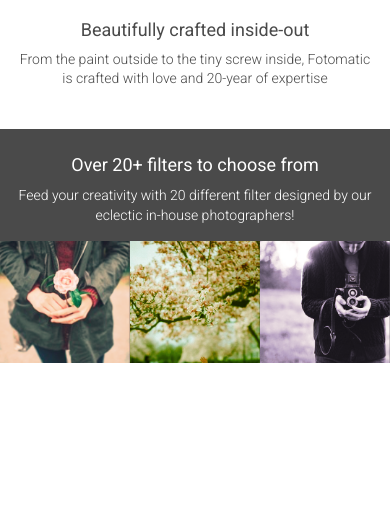
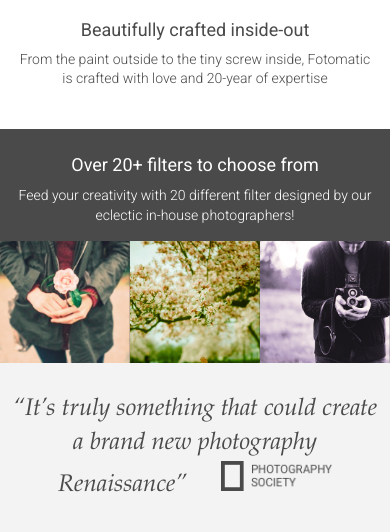
Before and after one commit to mattburnett-repo/fotomatic, a plain HTML site: page index.html in a window 390 px wide. Shown: the part 1051-1583 px from the top of the page. Before the commit the page ends 1414 px from the top, so only its background shows below. Drawn offline with Linux system fonts and the light colour scheme; a web font is replaced by a local one.

Commit message:
fixed quotes section

```diff
--- a/index.html
+++ b/index.html
@@ -102,12 +102,12 @@
     </div>
 
     <!-- Quotes Section -->
-    <!-- <div id="quotes-section">
+    <div id="quotes-section">
       <div class="content center">
         <span class="quote">“It’s truly something that could create a brand new photography Renaissance”</span>
         <img class="quote-citation" src="./resources/images/photography-logo.png" />
       </div>
-    </div> -->
+    </div>
 
     <!-- Footer -->
     <!-- <footer>
--- a/resources/css/style.css
+++ b/resources/css/style.css
@@ -353,11 +353,11 @@ header .mobile {
   background-color: #f3f3f3;
 }
 
-#quotes-section content {
+#quotes-section .content {
   padding: 5rem 0;
 }
 
-#quotes-section quote {
+#quotes-section .quote {
   padding-right: 1.875rem;
   font-family: "Palatino", serif;
   font-size: 1.875rem;
@@ -366,16 +366,16 @@ header .mobile {
   color: #4a4a4a;
 }
 
-#quotes-section quote-citation {
+#quotes-section .quote-citation {
   height: 1.875rem;
 }
 
 @media only screen and (max-width: 760px) {
-  #quotes-section content {
+  #quotes-section .content {
     padding: 1.875rem .625rem;
   }
 
-  #quotes-section quote {
+  #quotes-section .quote {
     font-size: 1.5rem;
     line-height: 1.4;
   }
```
